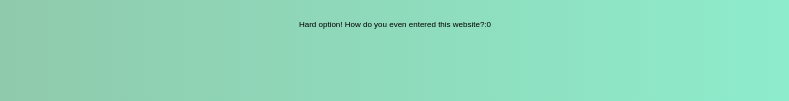
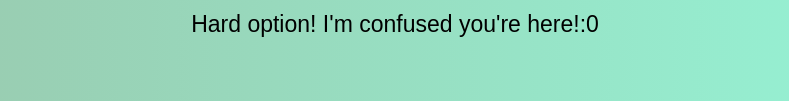
Before and after one commit to jackmophin/findmyos.com, a plain HTML site: page index.html in a window 1280 px wide. Shown: the part 531-632 px from the top of the page, without its empty margins (245-1034 px from the left). Drawn offline with Linux system fonts and the light colour scheme; a web font is replaced by a local one.

Commit message:
Update index.html

```diff
--- a/index.html
+++ b/index.html
@@ -16,6 +16,7 @@
         align-items: center;
         overflow: hidden;
         user-select: none;
+        white-space: pre;
       }
 
       .logo {
@@ -78,6 +79,7 @@
         transform: translateY(255px);
         opacity: 0;
         animation-delay: 2.9s;
+        white-space: pre;
       }
     </style>
   </head>
@@ -89,6 +91,7 @@
 function getOS() {
   const userAgent = window.navigator.userAgent || window.navigator.vendor || window.opera;
   let os = ' ';
+
   if (/windows phone/i.test(userAgent)) {
     os = 'WindowsPhone';
   } else if (/android/i.test(userAgent)) {
@@ -104,16 +107,17 @@
   } else if (/X11/i.test(userAgent)) {
     os = 'UNIX';
   }
+
   return os;
 }
       const names = [{
         os: 'Android',
         img: 'https://cdn.iconscout.com/icon/free/png-256/free-android-logo-icon-download-in-svg-png-gif-file-formats--programming-langugae-language-pack-logos-icons-1175273.png?f=webp',
-        text: `Basic option! It's around 3.9 billion users of this os:)`
+        text: `Basic option! Everyone has it:)`
       }, {
         os: 'iOS',
         img: 'https://upload.wikimedia.org/wikipedia/commons/thumb/c/ca/IOS_logo.svg/512px-IOS_logo.svg.png',
-        text: `Rich option! Not everyone has iOS:0`
+        text: `Rich option! Not everyone has iOS:0   `
       }, {
         os: 'Windows',
         img: 'https://upload.wikimedia.org/wikipedia/commons/thumb/5/5f/Windows_logo_-_2012.svg/768px-Windows_logo_-_2012.svg.png',
@@ -125,11 +129,11 @@
       }, {
         os: 'Linux',
         img: 'https://pngimg.com/d/linux_PNG48.png',
-        text: `Hard option! How do you even entered this website?:0`
+        text: `Hard option! I'm confused you're here!:0`
       }, {
         os: 'UNIX',
         img: 'https://images.vexels.com/content/141382/preview/unix-logo-002b86.png',
-        text: `Rare option! Is there any people using this os left?:0`
+        text: `Rare option! Aren't you old?:0 `
       }, {
         os: ' ',
         img: 'https://i.pinimg.com/originals/1d/c8/d1/1dc8d1fccdbc206c71a4a8fe9cb15756.webp',
@@ -150,7 +154,7 @@
 
       function randomColor() {
         function random() {
-          return Math.floor(Math.random() * 128 + 128);
+          return Math.floor(Math.random() * 118 + 138);
         }
         const r = random().toString(16).padStart(2, '0');
         const g = random().toString(16).padStart(2, '0');
@@ -162,7 +166,7 @@
         const image = document.getElementById('image')
         const option = document.getElementById('text')
         option.innerText = texts
-        const size = 60 - texts.length
+        const size = Math.floor(75 - (texts.length * 1.3))
         option.style.fontSize = `${size}px`
         image.style.backgroundImage = `url('${img}')`
         setTimeout(os, 2000);
```
Lines whose indentation alone changed are shown as unchanged.
